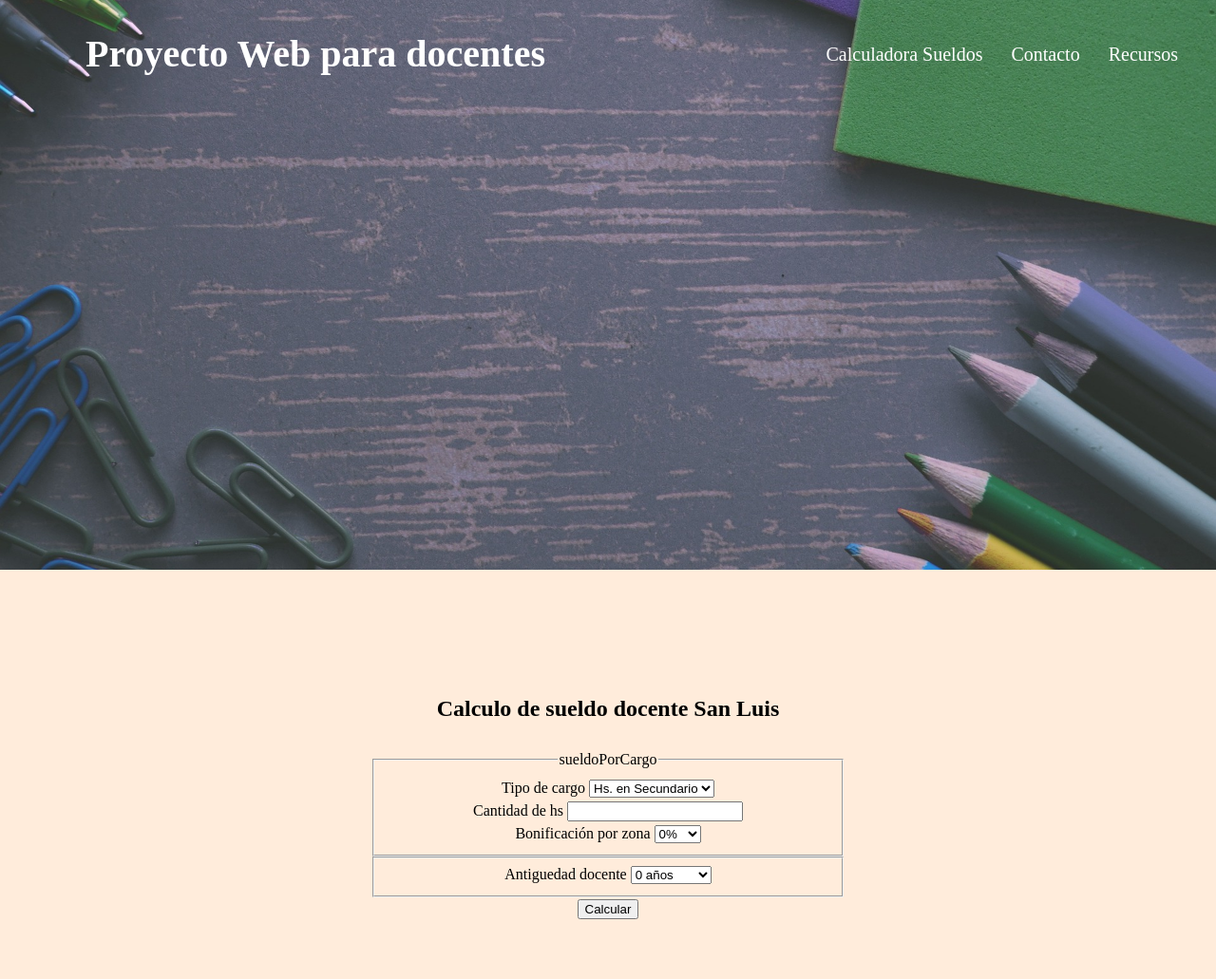
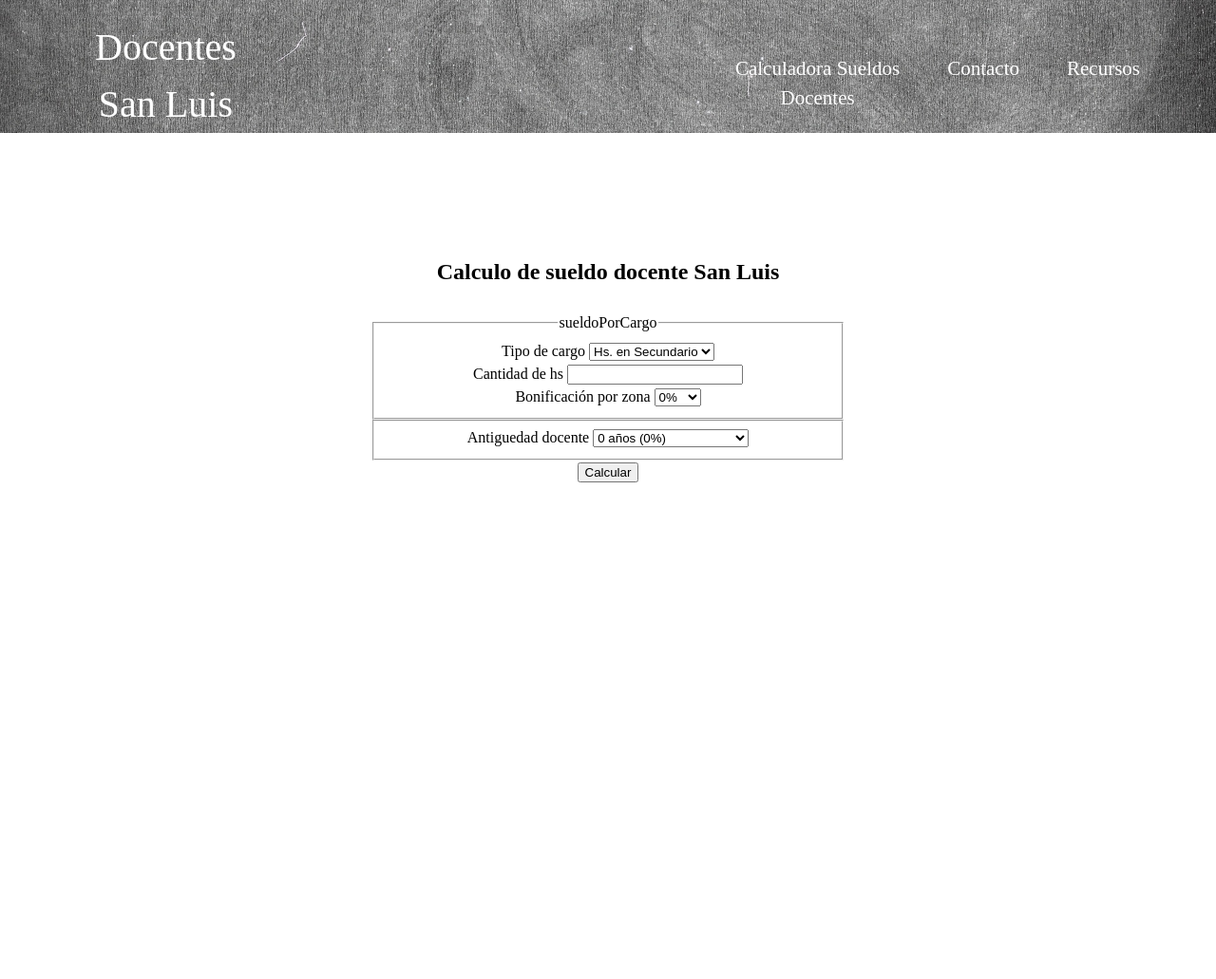
Before and after one commit to GonzaloDelCastello/Sueldos-docentes, a plain HTML site: page index.html in a window 1280 px wide. Shown: the whole page at 95% size. After the commit the page ends 800 px from the top, so only its background shows below. Drawn offline with Linux system fonts and the light colour scheme; a web font is replaced by a local one.

Commit message:
Toques en la barra de nav

```diff
--- a/css/style.css
+++ b/css/style.css
@@ -5,6 +5,8 @@
   --secundarioOscuro: #ff9149;
   --blanco: #fff;
   --negro: #000;
+  --fuenteTitulo: "Fredericka the Great", serif;
+
 }
 
 html {
@@ -18,26 +20,26 @@ html {
 }
 body {
   margin: 0;
-  background-color: var(--secundario);
+  background-color: var(--blanco);
   font-size: 1.6rem;
   line-height: 1.5;
 }
 p {
   font-size: 1.8rem;
   font-family: Arial, Helvetica, sans-serif;
-
 }
 a {
   text-decoration: none;
 }
 img {
-
 }
 .contenedor {
   max-width: 120rem;
   margin: auto;
 }
-h1, h2, h3 {
+h1,
+h2,
+h3 {
   text-align: center;
   font-family: var(--fuentePrincipal);
 }
@@ -51,34 +53,40 @@ h3 {
   font-size: 2.4rem;
 }
 
-.header{
-    width: 100vw;
-    background-image: url(../img/Pizarron2.jpg) ;
-    height: 60rem;
+.header {
+  background-image: url(../img/PizarraNegra.jpg);
+  height: 14rem;
   background-size: cover;
   background-repeat: no-repeat;
   background-position: center center;
 }
-.header__texto{
+.header__texto {
+  margin-top: 2rem;
+  margin-left: 6rem;
   color: var(--blanco);
+  font-family: var(--fuenteTitulo);
+  font-weight: 400;
 }
-.header__texto2{
+.header__texto2 {
   color: var(--blanco);
   padding-top: 20rem;
   font-size: 8rem;
 }
-.barra{
-    margin-left: 5rem;
+.barra {
   display: flex;
   align-items: center;
   justify-content: space-between;
 }
-.navegacion, a{
+.navegacion,
+a {
+  margin-top: 0.5rem;
+  margin-right: 2rem;
+  font-family: var(--fuenteTitulo);
   display: flex;
   text-align: center;
   gap: 3rem;
   color: var(--blanco);
-    font-size: 2rem;
+  font-size: 2.1rem;
 }
 #calculoSalarial {
   max-width: 500px;
--- a/index.html
+++ b/index.html
@@ -8,6 +8,7 @@
   <meta name="viewport" content="width=device-width, initial-scale=1">
   <link rel="stylesheet" type="text/css" media="screen" href="css/style.css">
   <script src="js/main.js"></script>
+  <link href="https://fonts.googleapis.com/css2?family=Fredericka+the+Great&display=swap" rel="stylesheet">
 </head>
 
 <body>
@@ -15,10 +16,10 @@
     <div class="contenedor">
       <div class="barra">
         <div class="logo">
-          <h1 class="header__texto">Proyecto Web para docentes</h1>
+          <h1 class="header__texto">Docentes <br>San Luis</h1>
         </div>
         <div class="navegacion">
-          <a href="/calculadoraS.html">Calculadora Sueldos</a>
+          <a href="/calculadoraS.html">Calculadora Sueldos<br>Docentes</a>
           <a href="/contacto.html">Contacto</a>
           <a href="/recursos.html">Recursos</a>
         </div>
@@ -49,15 +50,28 @@
           <select id="zona" name="zona">
             <option value="1">0%</option>
             <option value="2">20%</option>
+            <option value="2">20%</option>
+            <option value="2">20%</option>
+            <option value="2">20%</option>
+
           </select>
         </fieldset> <!--Fin del form por cargo-->
 
         <fieldset> <!--  separado porque la antiguedad es la misma para todos los cargos -->
           <label for="antiguedad">Antiguedad docente</label>
           <select id="antiguedad" name="antiguedad">
-            <option value="0">0 años</option>
-            <option value="1">1 a 3 años</option>
-            <option value="2">3 a 5 años</option>
+            <option value="0">0 años (0%)</option>
+            <option value="1">1 año (10%)</option>
+            <option value="2">2 a 4 años (15%)</option>
+            <option value="3">5 a 6 años (30%)</option>
+            <option value="4">7 a 9 años (40%)</option>
+            <option value="5">10 a 11 años (50%)</option>
+            <option value="6">12 a 14 años (60%)</option>
+            <option value="7">15 a 16 años (70%)</option>
+            <option value="8">17 a 18 años (80%)</option>
+            <option value="9">20 a 21 años (100%)</option>
+            <option value="10">22 a 23 años (110%)</option>
+            <option value="11">Más de 24 años (120%)</option>
           </select>
         </fieldset>
 
--- a/js/main.js
+++ b/js/main.js
@@ -48,16 +48,30 @@ function calcularSalario() {
   }
   function calculoAntiguedad(){
     switch (document.getElementById("antiguedad").value) {
+      case "0":
+        return  0;
       case "1":
-        return  0;
+        return  0.1;
       case "2":
-        return  0.1;
+        return  0.15;
       case "3":
-        return  0.4;
+        return  0.30;
       case "4":
-        return  0.6;
+        return  0.40;
       case "5":
-        return  0.8;
+        return  0.50;
+      case "6":
+        return  0.60;
+      case "7":
+        return  0.70;
+      case "8":
+        return  0.80;
+      case "9":
+        return  1.0;
+      case "10":
+        return  1.10;
+      case "11":
+        return  1.20;
       default:
         return  0;
     }
@@ -76,7 +90,7 @@ function calcularSalario() {
 
   let basicoXHs = cantHs * calculoBasico.pagoXHs;
   let bonificacionZona = basicoXHs * calculoZona();
-  let bonificacionAntiguedad = calculoAntiguedad();
+  let bonificacionAntiguedad = basicoXHs * calculoAntiguedad();
   //   var descuentosLegales = basicoXHs * afp + basicoXHs * 0.07;
   //   var sueldoLiquido = parseInt(basicoXHs - descuentosLegales);
   //   if (sueldoLiquido < 100000) {
```
Also changed, not shown: img/PizarraNegra.jpg (added), img/PizarraVerde.jpg (added). Lines whose indentation alone changed are shown as unchanged.
